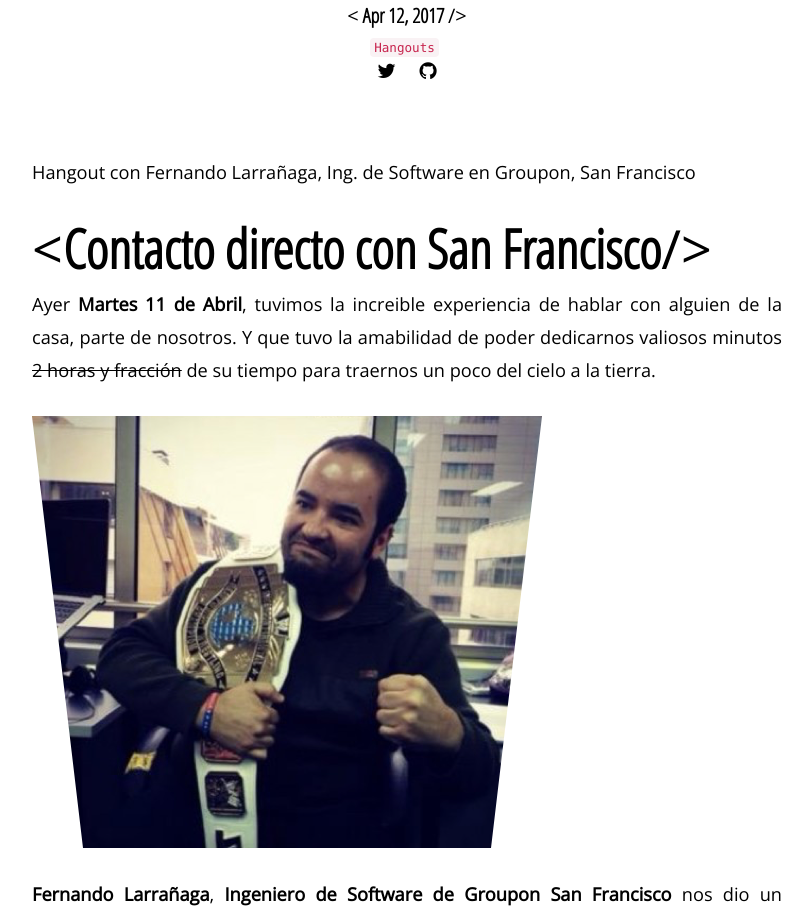
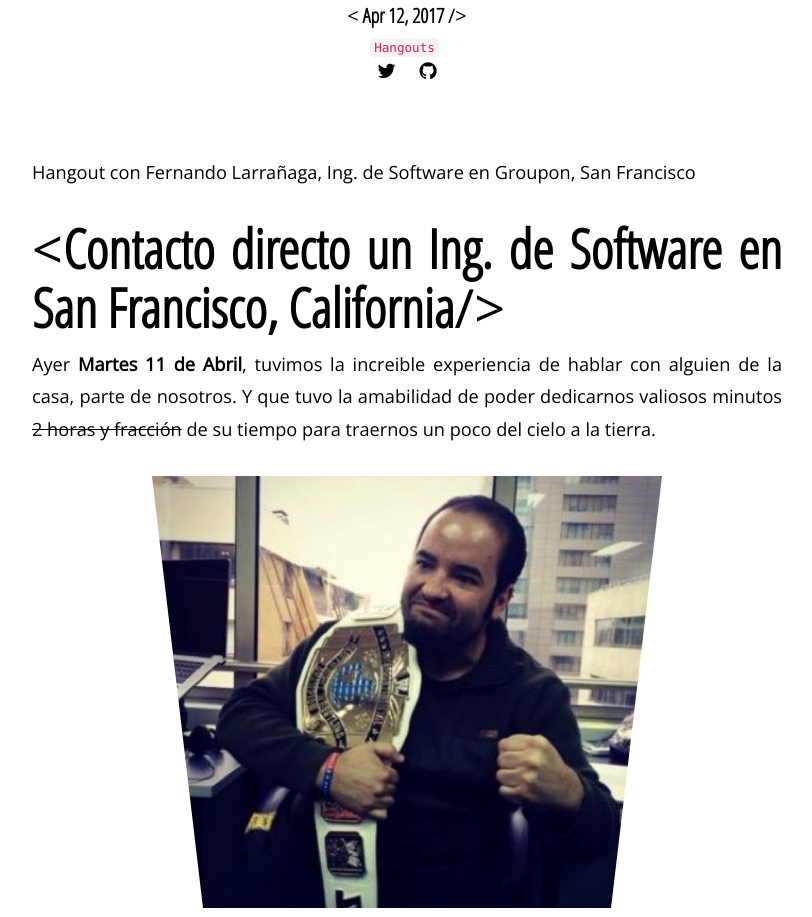
Before and after one commit to iv-devs/iv-devs.github.io, a Jekyll site: the page built from _posts/2017-04-12-hangout-fena.md, in a window 1280 px wide. Shown: the part 453-1370 px from the top of the page, without its empty margins (233-1045 px from the left). Built offline with Jekyll 4.4.1, drawn with Linux system fonts in a browser that asks for light colours; nearby versions of some CDN libraries; comment, search, counter and statistics services are not loaded; some of the changed text lies outside the part shown.

Commit message:
HOTFIX momentaneo paginador MINORFIX post hangout MINORFIX Center Images in post

```diff
--- a/_config.yml
+++ b/_config.yml
@@ -31,7 +31,7 @@ disqus-shortname: iv-devs
 gems:
  - jekyll-paginate
 
-paginate: 5
+paginate: 10
 paginate_path: "/blog/page:num/"
 
 
--- a/_posts/2017-04-12-hanguout-fena.md
+++ b/_posts/2017-04-12-hangout-fena.md
@@ -11,7 +11,7 @@ author_gh: rodpoblete
 Hangout con Fernando Larrañaga, Ing. de Software en Groupon, San Francisco
 <!--more-->
 
-# Contacto directo con San Francisco
+# Contacto directo un Ing. de Software en San Francisco, California
 
 Ayer **Martes 11 de Abril**, tuvimos la increible experiencia de hablar con alguien de la casa, parte de nosotros. Y que tuvo la amabilidad de poder dedicarnos valiosos minutos ~~2 horas y fracción~~ de su tiempo para traernos un poco del cielo a la tierra.
 
--- a/assets/css/main.css
+++ b/assets/css/main.css
@@ -902,3 +902,9 @@ footer{
 	object-fit: cover;
 	width: 100%;
   	height: 100%;
+}
+div[itemprop="articleBody"] p > img{
+	display: block;
+	margin-left: auto;
+	margin-right: auto;
+}
```
Also changed, not shown: other parts of _posts/2017-04-12-hangout-fena.md (+6 -9 lines).
